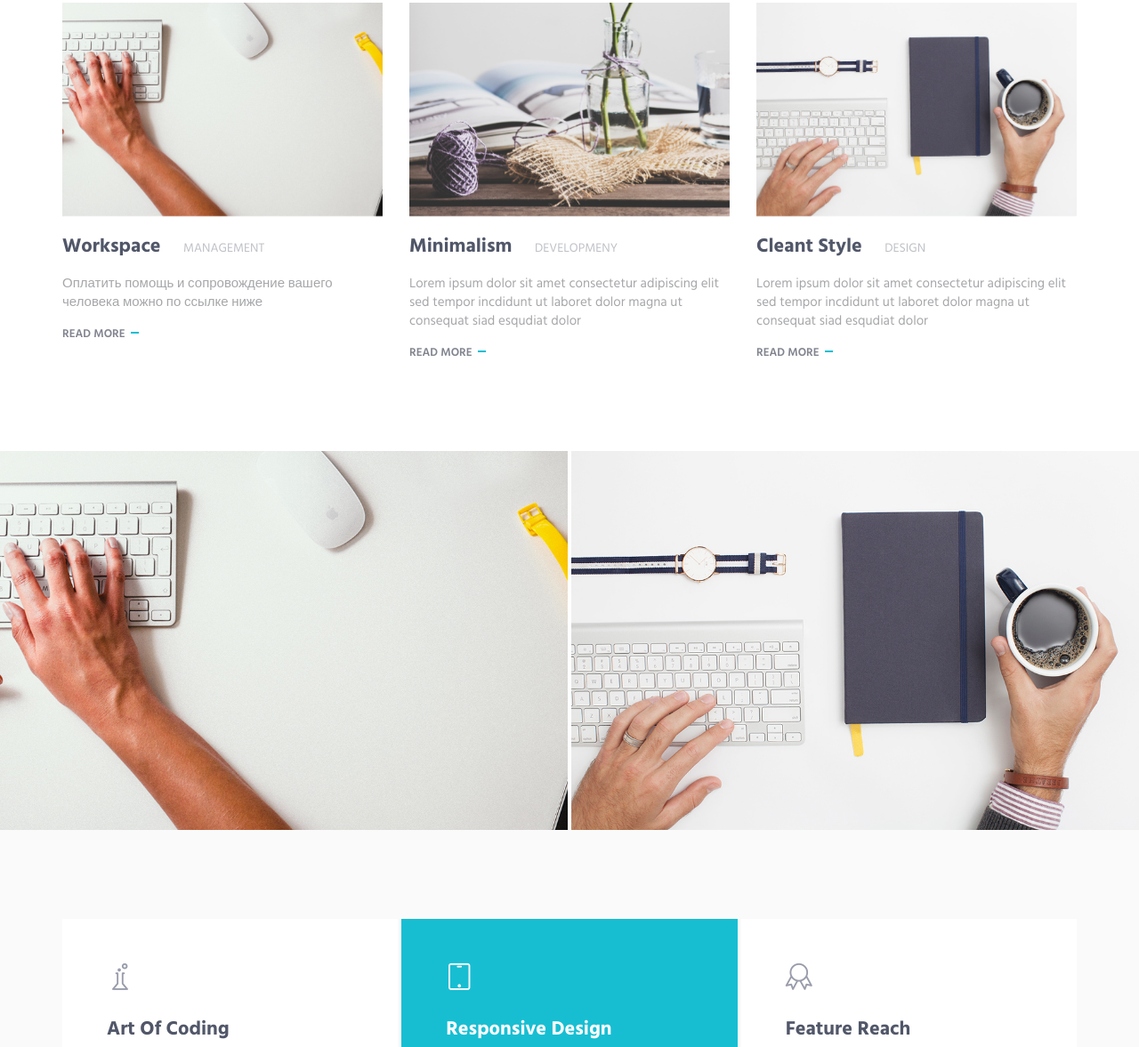
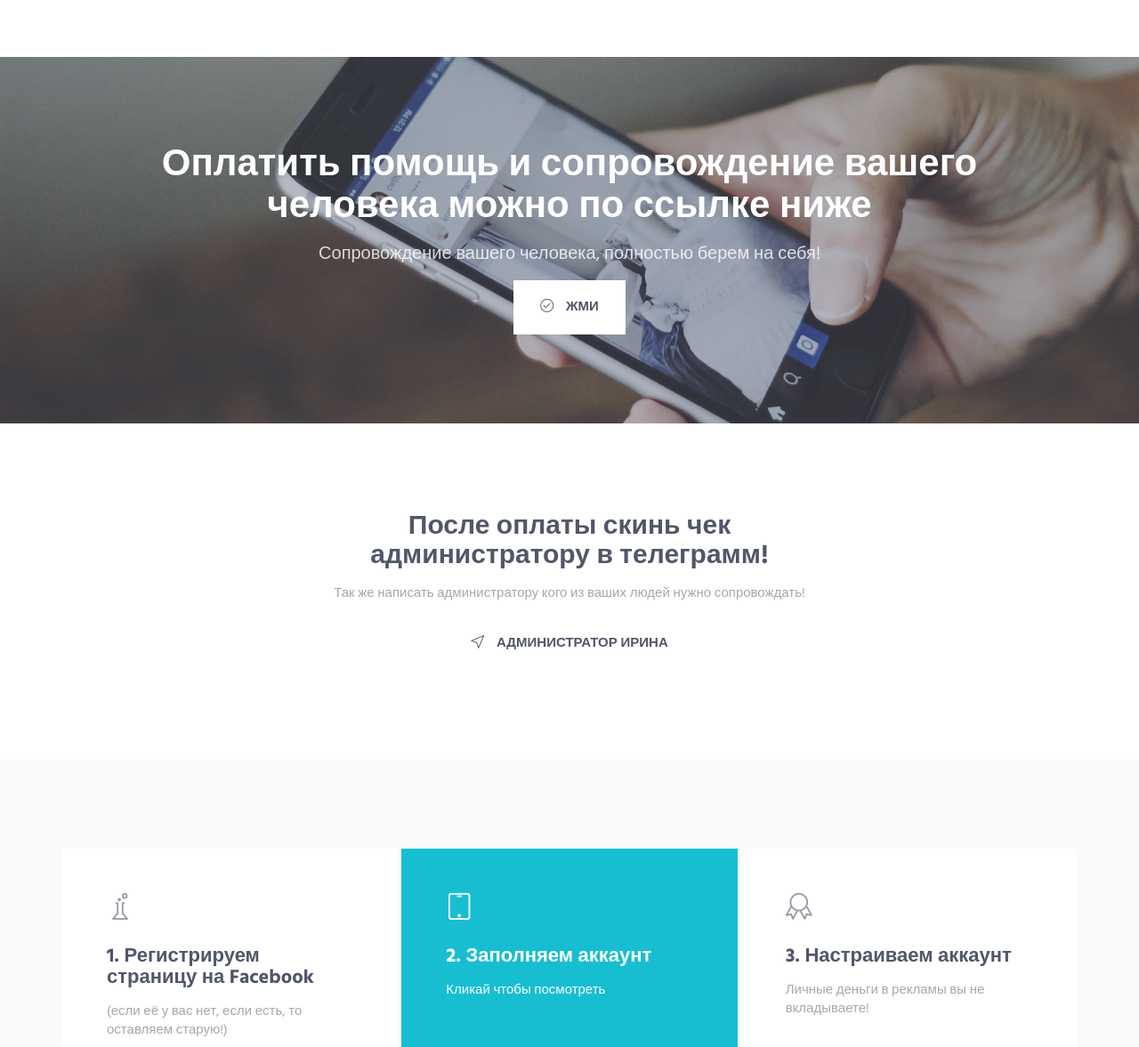
Before and after one commit to Valerij2000/avtovaronka, a plain HTML site: page index.html in a window 1280 px wide. Shown: the part 1623-2800 px from the top of the page at 89% size. Drawn offline with Linux system fonts and the light colour scheme; some packages are replaced by stand-ins of ours.

Commit message:
create new section

```diff
--- a/css/layout.css
+++ b/css/layout.css
@@ -95,7 +95,7 @@ h1, h2, h3, h4, h5, h6 {
   font-weight: 700;
   font-family: Hind, sans-serif;
   color: #515769;
-  line-height: 1.4;
+  line-height: 1.1;
   margin: 0 0 15px;
 }
 
@@ -376,7 +376,7 @@ fieldset[disabled] .btn-theme {
 }
 
 .promo-banner .promo-banner-title {
-  font-size: 50px;
+  font-size: 3em;
   color: #fff;
 }
 
--- a/index.html
+++ b/index.html
@@ -68,8 +68,8 @@
                         <div class="menu-container">
                             <ul class="nav navbar-nav navbar-nav-right">
                                 <li class="js_nav-item nav-item"><a class="nav-item-child nav-item-hover" href="#body">Главная</a></li>
-                                <li class="js_nav-item nav-item"><a class="nav-item-child nav-item-hover" href="#products">Products</a></li>
-                                <li class="js_nav-item nav-item"><a class="nav-item-child nav-item-hover" href="#service">Service</a></li>
+                                <li class="js_nav-item nav-item"><a class="nav-item-child nav-item-hover" href="#products">Автоворонка</a></li>
+                                <li class="js_nav-item nav-item"><a class="nav-item-child nav-item-hover" href="#service">Видеоинструкции</a></li>
                                 <li class="js_nav-item nav-item"><a class="nav-item-child nav-item-hover" href="#work">Work</a></li>
                                 <li class="js_nav-item nav-item"><a class="nav-item-child nav-item-hover" href="#pricing">Pricing</a></li>
                                 <li class="js_nav-item nav-item"><a class="nav-item-child nav-item-hover" href="#contact">Contact</a></li>
@@ -91,7 +91,7 @@
                     <h1 class="promo-block-title">Автоворонка в инстаграм</h1>
                     <p class="promo-block-text">Посмотри видео ниже как запустить автоворонку с телефона за 15 минут! </p>
                 </div>
-                <a class="js_popup-youtube btn-theme btn-theme-md btn-white-bg text-uppercase" href="https://www.youtube.com/watch?v=0qisGSwZym4" title="Intro Video"><i class="btn-icon icon-control-play"></i> Watch Intro Video</a>
+                <a class="js_popup-youtube btn-theme btn-theme-md btn-white-bg text-uppercase" href="https://www.youtube.com/watch?v=0qisGSwZym4" title="Intro Video"><i class="btn-icon icon-control-play"></i> Посмотри видео</a>
             </div>
         </div>
         <!--========== SLIDER ==========-->
@@ -108,55 +108,31 @@
 						<img src="img/charts-mobile.jpg" class="charts-mobile-avto" alt="">
                     </div>
                 </div>
-                <!--// end row -->
+            </div>
+        </div>
 
-                <div class="row">
-                    <!-- Latest Products -->
-                    <div class="col-sm-4 sm-margin-b-50">
-                        <div class="margin-b-20">
-                            <img class="img-responsive wow fadeIn" src="img/970x647/01.jpg" alt="Latest Products Image" data-wow-duration=".3" data-wow-delay=".1s">
-                        </div>
-                        <h4><a href="#">Workspace</a> <span class="text-uppercase margin-l-20">Management</span></h4>
-                        <p>Оплатить помощь и сопровождение вашего человека можно по ссылке ниже</p>
-                        <a class="link" href="#">Read More</a>
-                    </div>
-                    <!-- End Latest Products -->
+        <!-- End Products -->
 
-                    <!-- Latest Products -->
-                    <div class="col-sm-4 sm-margin-b-50">
-                        <div class="margin-b-20">
-                            <img class="img-responsive wow fadeIn" src="img/970x647/02.jpg" alt="Latest Products Image" data-wow-duration=".3" data-wow-delay=".2s">
-                        </div>
-                        <h4><a href="#">Minimalism</a> <span class="text-uppercase margin-l-20">Developmeny</span></h4>
-                        <p>Lorem ipsum dolor sit amet consectetur adipiscing elit sed tempor incdidunt ut laboret dolor magna ut consequat siad esqudiat dolor</p>
-                        <a class="link" href="#">Read More</a>
-                    </div>
-                    <!-- End Latest Products -->
+         <!-- Promo Banner -->
+         <div class="promo-banner">
+            <div class="container-sm content-lg">
+                <h2 class="promo-banner-title">Оплатить помощь и сопровождение вашего человека можно по ссылке ниже</h2>
+                <p class="promo-banner-text">Сопровождение вашего человека, полностью берем на себя!</p>
+                <a class="js_popup-youtube btn-theme btn-theme-md btn-white-bg text-uppercase" href="https://www.youtube.com/watch?v=0qisGSwZym4" title="Intro click"><i class="btn-icon icon-check"></i> ЖМИ</a>
+            </div>
+        </div>
+        <!-- End Promo Banner -->
 
-                    <!-- Latest Products -->
-                    <div class="col-sm-4 sm-margin-b-50">
-                        <div class="margin-b-20">
-                            <img class="img-responsive wow fadeIn" src="img/970x647/03.jpg" alt="Latest Products Image" data-wow-duration=".3" data-wow-delay=".3s">
-                        </div>
-                        <h4><a href="#">Cleant Style</a> <span class="text-uppercase margin-l-20">Design</span></h4>
-                        <p>Lorem ipsum dolor sit amet consectetur adipiscing elit sed tempor incdidunt ut laboret dolor magna ut consequat siad esqudiat dolor</p>
-                        <a class="link" href="#">Read More</a>
-                    </div>
-                    <!-- End Latest Products -->
-                </div>
-                <!--// end row -->
-            </div>
-
-            <div class="container-full-width">
-                <div class="row row-space-2">
-                    <div class="col-sm-6 sm-margin-b-4">
-                        <img class="img-responsive" src="img/970x647/01.jpg" alt="Image">
-                    </div>
-                    <div class="col-sm-6">
-                        <img class="img-responsive" src="img/970x647/03.jpg" alt="Image">
+          <!-- Products -->
+          <div id="products-admin">
+            <div class="container content-lg">
+                <div class="row text-center">
+                    <div class="col-sm-6 col-sm-offset-3">
+                        <h2>После оплаты скинь чек администратору в телеграмм!</h2>
+                        <p>Так же написать администратору кого из ваших людей нужно сопровождать!</p>
+                        <a class="btn-theme btn-theme-md btn-white-bg text-uppercase" href="https://t.me/joinchat/AAAAAE-ombTP2cBx06JKIQ" title="Intro click"><i class="btn-icon icon-cursor"></i> Администратор Ирина </a>
                     </div>
                 </div>
-                <!--// end row -->
             </div>
         </div>
 
@@ -173,10 +149,10 @@
                                     <i class="service-icon icon-chemistry"></i>
                                 </div>
                                 <div class="service-info">
-                                    <h3>Art Of Coding</h3>
-                                    <p class="margin-b-5">Lorem ipsum dolor amet consectetur ut consequat siad esqudiat dolor</p>
+                                    <h3>1. Регистрируем страницу на Facebook</h3>
+                                    <p class="margin-b-5">(если её у вас нет, если есть, то оставляем старую!)</p>
                                 </div>
-                                <a href="#" class="content-wrapper-link"></a>
+                                <a href="https://www.youtube.com/watch?v=okpt_OvfPJQ" class="content-wrapper-link"></a>
                             </div>
                         </div>
                         <div class="col-sm-4 sm-margin-b-4">
@@ -185,10 +161,10 @@
                                     <i class="service-icon color-white icon-screen-tablet"></i>
                                 </div>
                                 <div class="service-info">
-                                    <h3 class="color-white">Responsive Design</h3>
-                                    <p class="color-white margin-b-5">Lorem ipsum dolor amet consectetur ut consequat siad esqudiat dolor</p>
+                                    <h3 class="color-white">2. Заполняем аккаунт</h3>
+                                    <p class="color-white margin-b-5">Кликай чтобы посмотреть</p>
                                 </div>
-                                <a href="#" class="content-wrapper-link"></a>
+                                <a href="https://youtu.be/8QtvYlJAQPE" class="content-wrapper-link"></a>
                             </div>
                         </div>
                         <div class="col-sm-4">
@@ -197,10 +173,10 @@
                                     <i class="service-icon icon-badge"></i>
                                 </div>
                                 <div class="service-info">
-                                    <h3>Feature Reach</h3>
-                                    <p class="margin-b-5">Lorem ipsum dolor amet consectetur ut consequat siad esqudiat dolor</p>
+                                    <h3>3. Настраиваем аккаунт</h3>
+                                    <p class="margin-b-5">Личные деньги в рекламы вы не вкладываете!</p>
                                 </div>
-                                <a href="#" class="content-wrapper-link"></a>
+                                <a href="https://youtu.be/msupthPgstk" class="content-wrapper-link"></a>
                             </div>
                         </div>
                     </div>
@@ -213,8 +189,8 @@
                                     <i class="service-icon icon-notebook"></i>
                                 </div>
                                 <div class="service-info">
-                                    <h3>Useful Documentation</h3>
-                                    <p class="margin-b-5">Lorem ipsum dolor amet consectetur ut consequat siad esqudiat dolor</p>
+                                    <h3>4. Создаем бизнес страницу</h3>
+                                    <p class="margin-b-5">Автоматически у вас будет стоять постоплата, запускается реклама к вам идут люди в команду и оплаты, и с прибыли вы уже будете откручивать дальше рекламу!</p>
                                 </div>
                                 <a href="#" class="content-wrapper-link"></a>
                             </div>
@@ -225,10 +201,11 @@
                                     <i class="service-icon icon-speedometer"></i>
                                 </div>
                                 <div class="service-info">
-                                    <h3>Fast Delivery</h3>
-                                    <p class="margin-b-5">Lorem ipsum dolor amet consectetur ut consequat siad esqudiat dolor</p>
+                                    <h3>5. Создаем и настраиваем рекламный кабинет и привязываем карту.</h3>
+                                    <p class="margin-b-5">Чтобы реклама была на 20% дешевле указываем например:
+                                        Украина, Киев, любой адрес или Казахстан, Астана любой адрес.</p>
                                 </div>
-                                <a href="#" class="content-wrapper-link"></a>
+                                <a href="https://youtu.be/ER2MceKrLQU" class="content-wrapper-link"></a>
                             </div>
                         </div>
                         <div class="col-sm-4">
@@ -237,8 +214,8 @@
                                     <i class="service-icon icon-badge"></i>
                                 </div>
                                 <div class="service-info">
-                                    <h3>Free Plugins</h3>
-                                    <p class="margin-b-5">Lorem ipsum dolor amet consectetur ut consequat siad esqudiat dolor</p>
+                                    <h3>Почему лучше использовать карту Тинькофф</h3>
+                                    <p class="margin-b-5">Карта Тинькофф всегда принимаются Фейсбуком без проблем в отличии от многих других карт. У вас будет бесплатное обслуживание и возможность пополнять карту без комиссии с карт других банков.</p>
                                 </div>
                                 <a href="#" class="content-wrapper-link"></a>
                             </div>
@@ -253,8 +230,21 @@
         <!-- Promo Banner -->
         <div class="promo-banner">
             <div class="container-sm content-lg">
-                <h2 class="promo-banner-title">Displaying the Result</h2>
-                <p class="promo-banner-text">Lorem ipsum dolor sit amet, consectetur adipisicing elit, sed do eiusmod tempor incididunt ut labore et dolore magna aliqua. Ut enim ad minim veniam, quis nostrud exercitation ullamco laboris nisi ut aliquip ex ea commodo.</p>
+                <h2 class="promo-banner-title">Заполняем данные и нажимаем далее.</h2>
+                <p class="promo-banner-text">
+                    Действуем по инструкции на экране.
+                    После заполнения всех форм, с вами свяжется менеджер для уточнения времени встречи (для передачи карты).
+                    Карту обычно делают буквально за день.
+                    Потом курьер привезет карту куда попросите: на работу, домой или, например, в метро или кафе.
+                    После того, как вы получите карту, зайдите в чат в приложении или на сайте в личном кабинете и попросите перевести вас на бесплатный тариф.
+                    Поздравляю!
+                    Пользуйтесь карточкой с бесплатным обслуживаем и кешбеком на все покупки.
+                    </p>
+                    <a class="btn-theme btn-theme-md btn-white-bg text-uppercase" href="https://www.tinkoff.ru/sl/7X7fId6qaMt" title="Intro click"><i class="btn-icon icon-arrow-right"></i> Ссылка на карту ТИНЬКОФФ </a>
+                    <h2 class="promo-banner-title margin-t-40">Домашние задание:</h2>
+                    <p class="promo-banner-text">1. Если у вас нет личной страницы на Facebook, то нужно её создать. Если есть страница, которую вы когда-то регистрировали, то пользуемся именной ей.</p>
+                    <p class="promo-banner-text">2. Создать бизнес страницу с вашего аккаунта фейсбук.</p>
+                    <p class="promo-banner-text">3. Привязать любую банковскую карту и указать другую страну чтобы экономить 20%</p>
             </div>
         </div>
         <!-- End Promo Banner -->
```
